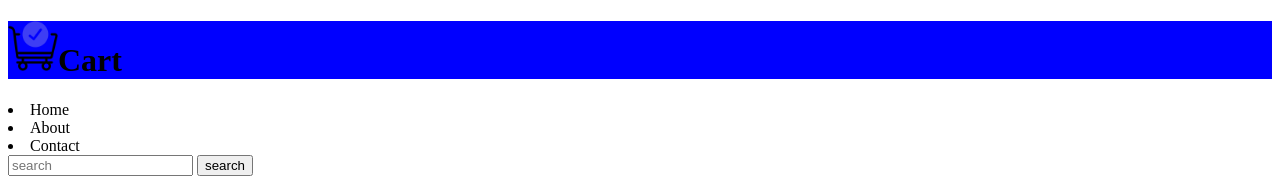
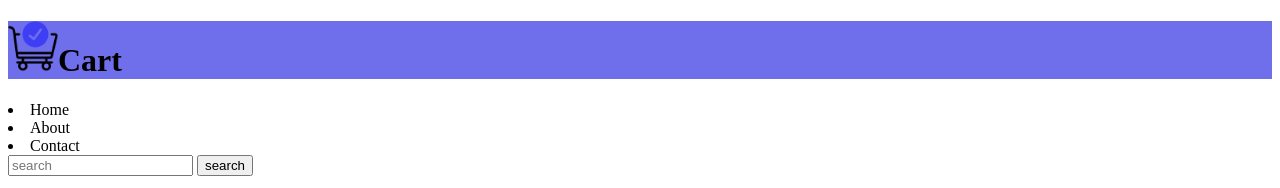
Before and after one commit to igwecaps/obi-s-repo, a plain HTML site: page index.html in a window 1280 px wide. Shown: the top 188 px of the page. Drawn offline with Linux system fonts and the light colour scheme.

Commit message:
I changed a color

```diff
--- a/css/style.css
+++ b/css/style.css
@@ -1,3 +1,3 @@
 h1{
-    background-color: blue;
+    background-color: rgb(111, 111, 236);
 }
```
